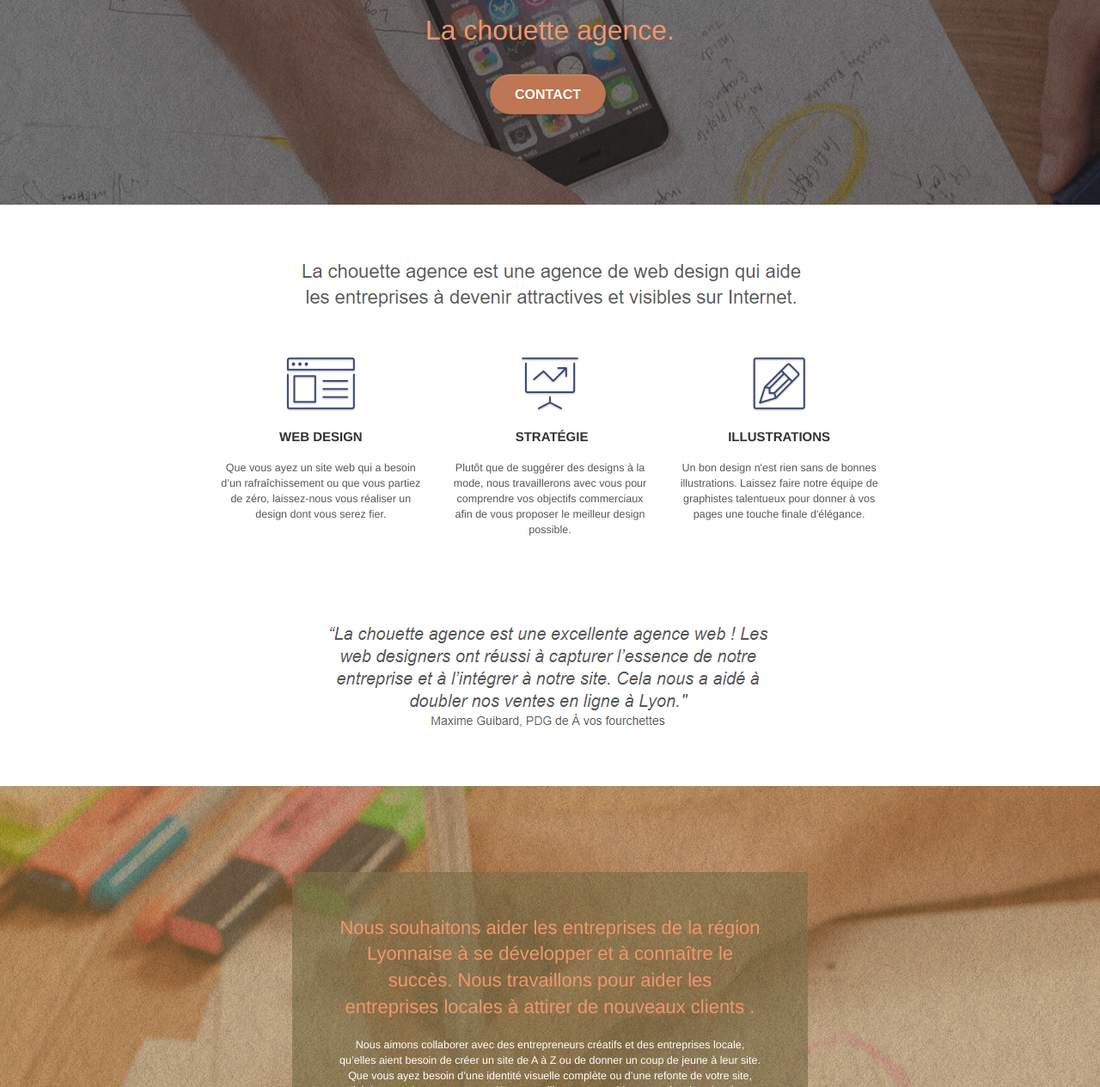
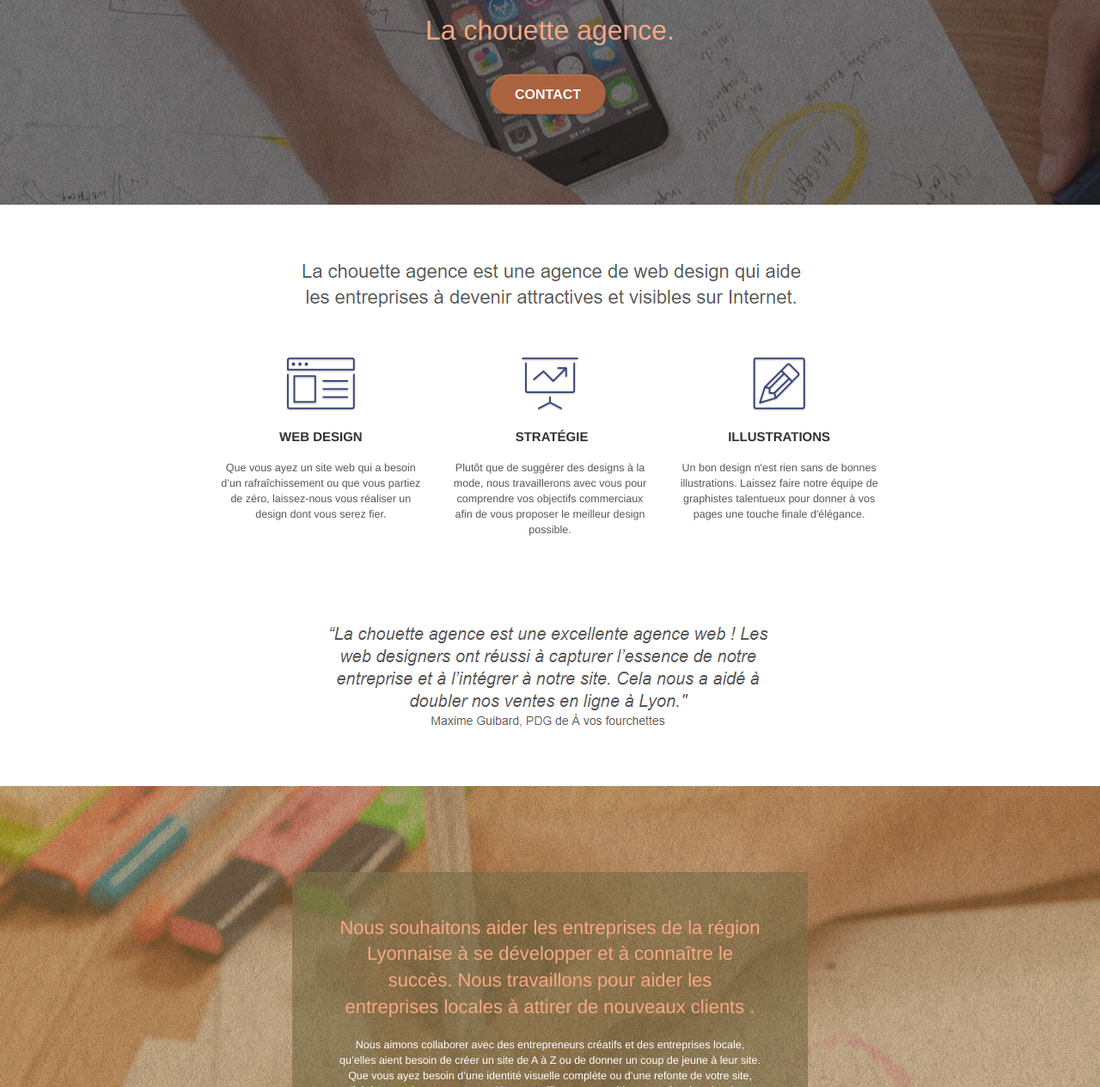
Before and after one commit to Xavier-Prd/Starting-website, a plain HTML site: page index.html in a window 1280 px wide. Shown: the part 296-1560 px from the top of the page at 86% size. Drawn offline with Linux system fonts and the light colour scheme.

Commit message:
contrast

```diff
--- a/style.css
+++ b/style.css
@@ -771,15 +771,15 @@
     }
 
     .bgc-atomic-tangerine {
-        background-color: #BF7654;
+        background-color: #AB623F;
     }
 
     .tc-white {
-        color: #F2966B!important;
+        color: #F6A884!important;
     }
 
     .btn-atomic-tangerine {
-        background: #BF7654;
+        background: #AB623F;
         color: #FFFFFF!important;
     }
 
@@ -797,7 +797,7 @@
     }
 
     .ltc-atomic-tangerine {
-        color: #BF7654!important;
+        color: #AB623F!important;
     }
 
     .ltc-atomic-tangerine:hover {
```
